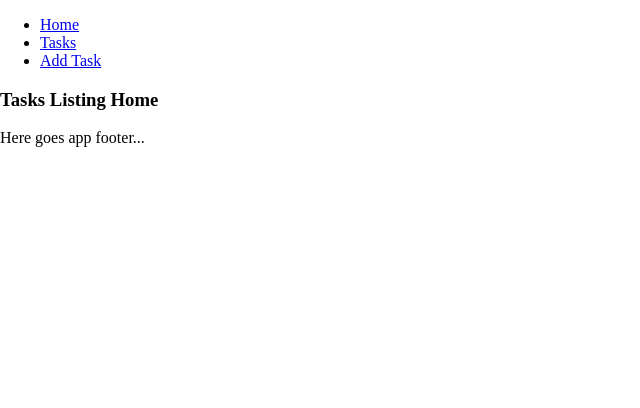
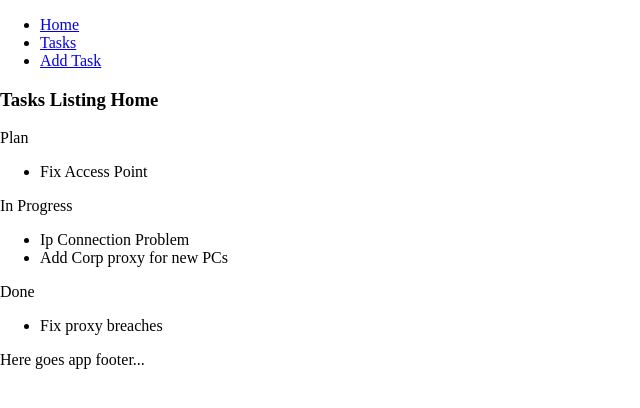
Before and after one commit to grglucastr/onweek.ly, a React (Create React App) app: page / in a window 1280 px wide. Shown: the top 408 px of the page, without its empty margins (0-640 px from the left). Built offline with nearby package versions, Linux system fonts and the light colour scheme.

Commit message:
List tasks in TaskHome component

```diff
--- a/src/components/App.js
+++ b/src/components/App.js
@@ -1,13 +1,56 @@
 import React, { Component, Fragment } from "react";
+import { connect } from "react-redux";
 import { BrowserRouter as Router, Switch, Route } from "react-router-dom";
 
 import AppHeader from "./AppHeader";
 import AppFooter from "./AppFooter";
-
 import TaskHome from "./TaskHome";
 import TaskForm from "./TaskForm";
 
+import { listTasks } from "../actions/tasks";
+
+const tasks = [
+  {
+    id: 1,
+    subject: "Fix Access Point",
+    description: "Lorem ipsum dolor sit amet, consectetur adipiscing elit.",
+    start_date: "2019-03-12",
+    expected_end_date: "2019-03-15",
+    status: 1
+  },
+  {
+    id: 2,
+    subject: "Ip Connection Problem",
+    description: "Lorem ipsum dolor sit amet, consectetur adipiscing elit.",
+    start_date: "2019-03-11",
+    expected_end_date: "2019-03-13",
+    status: 2
+  },
+
+  {
+    id: 3,
+    subject: "Add Corp proxy for new PCs",
+    description: "Lorem ipsum dolor sit amet, consectetur adipiscing elit.",
+    start_date: "2019-03-12",
+    expected_end_date: "2019-03-12",
+    status: 2
+  },
+
+  {
+    id: 4,
+    subject: "Fix proxy breaches",
+    description: "Lorem ipsum dolor sit amet, consectetur adipiscing elit.",
+    start_date: "2019-03-12",
+    expected_end_date: "2019-03-14",
+    status: 3
+  }
+];
+
 class App extends Component {
+  componentDidMount() {
+    this.props.dispatch(listTasks(tasks));
+  }
+
   render() {
     return (
       <Router>
@@ -25,4 +68,4 @@ class App extends Component {
   }
 }
 
-export default App;
+export default connect()(App);
--- a/src/components/TaskHome.js
+++ b/src/components/TaskHome.js
@@ -1,19 +1,49 @@
 import React, { Component } from "react";
-
+import { connect } from "react-redux";
 
 class Home extends Component {
   render() {
+    const { tasks } = this.props;
+    let planTasks = [];
+    let progressTasks = [];
+    let doneTasks = [];
+
+    if (tasks) {
+      planTasks = tasks.filter(x => x.status === 1);
+      doneTasks = tasks.filter(x => x.status === 3);
+      progressTasks = tasks.filter(x => x.status === 2);
+    }
 
     return (
       <div>
         <h3>Tasks Listing Home</h3>
+        <p>Plan</p>
+        <ul>
+          {planTasks.map(task => (
+            <li key={task.id}>{task.subject}</li>
+          ))}
+        </ul>
 
+        <p>In Progress</p>
+        <ul>
+          {progressTasks.map(task => (
+            <li key={task.id}>{task.subject}</li>
+          ))}
+        </ul>
+
+        <p>Done</p>
+        <ul>
+          {doneTasks.map(task => (
+            <li key={task.id}>{task.subject}</li>
+          ))}
+        </ul>
       </div>
-
     );
   }
 }
 
+function mapStateToProps(tasks) {
+  return { tasks };
+}
 
-
-export default Home;
+export default connect(mapStateToProps)(Home);
```
